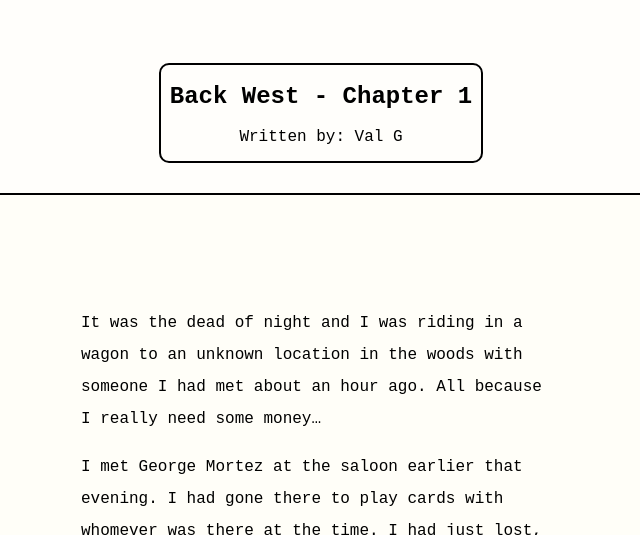
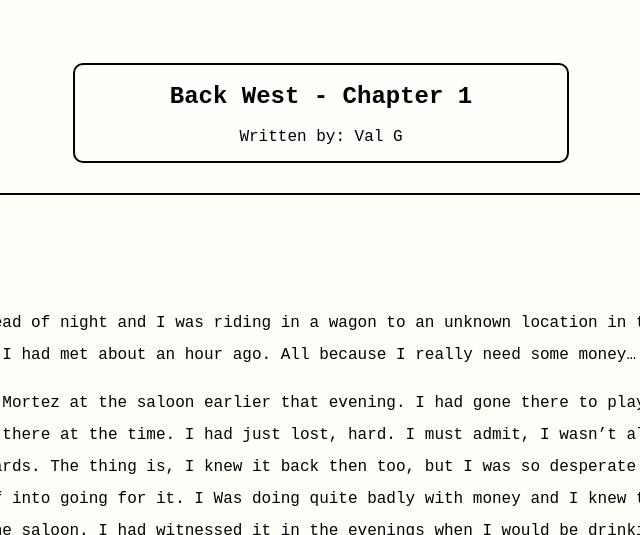
Before and after one commit to DeveloperConstruct/TestPage, a plain HTML site: page index.html in a window 1280 px wide. Shown: the part 565-1100 px from the top of the page, without its empty margins (319-959 px from the left). Drawn offline with Linux system fonts and the light colour scheme.

Commit message:
Update storyparkstyles.css

```diff
--- a/storyparkstyles.css
+++ b/storyparkstyles.css
@@ -45,7 +45,7 @@
 
 .story-title-box {
     margin: auto;
-    max-width: 20em;
+    max-width: 40%;
     max-height: auto;
     border: solid 2px;
     border-radius: 10px;
@@ -73,7 +73,8 @@
 
 .story-text-box-outer {
     margin: auto;
-    width: 50em;
+    width: 80%;
+    height: auto;
     border: solid 2px;
     border-radius: 5px;
     background-color: #FFFEF8;
@@ -82,7 +83,7 @@
 
 .story-text-box-inner {
     margin: auto;
-    width: 30em;
+    width: 90%;
     padding:2em 2em;
 }
 
```
